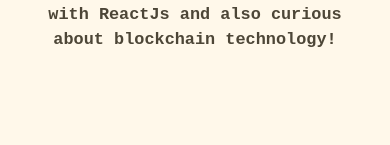
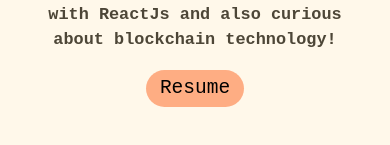
Before and after one commit to Tejas-Dalvi-99/portfolio, a React (Create React App) app: page / in a window 390 px wide. Shown: the part 531-676 px from the top of the page. Built offline with nearby package versions, Linux system fonts and the light colour scheme.

Commit message:
added resume button

```diff
--- a/src/components/Home.css
+++ b/src/components/Home.css
@@ -25,6 +25,21 @@
     font-family:'Courier New', Courier, monospace;
     font-weight: 700;
     line-height: 4vh;
+}
+
+.introduction button{
+    font-family:monospace;
+    font-size: 1.3vw;
+    border: none;
+    padding: 0.6vw 1.5vw;
+    background-color: rgba(254, 141, 89, 0.7);
+    border-radius: 20px;
+    transition: ease-in-out 0.1s;
+}
+
+.introduction button:hover{
+    cursor: pointer;
+    background-color: rgba(254, 141, 89, 0.9);
 }
 
 .coder-image{
@@ -71,6 +86,11 @@
         line-height: 3vh;
     }
 
+    .introduction button{
+        font-size: 2.5vw;
+        padding: 1vw 2vw;
+    }
+
     .coder-image{
         height: 50%;
         width: 70%;
@@ -87,6 +107,11 @@
         font-size: 3.4vw;
     }
 
+    .introduction button{
+        font-size: 5vw;
+        padding: 2vw 3.5vw;
+    }
+
     .coder-image{
         height: 40%;
         animation: none;
--- a/src/components/Home.js
+++ b/src/components/Home.js
@@ -17,6 +17,7 @@
           A frontend developer who works with ReactJs and also curious about
           blockchain technology!
         </p>
+        <button onClick={()=>window.open("https://drive.google.com/file/d/173otDm0PSv6wD-oEeZI_grmjZecG8O8s/view?usp=sharing")}>Resume</button>
       </motion.div>
 
       <motion.div
```
